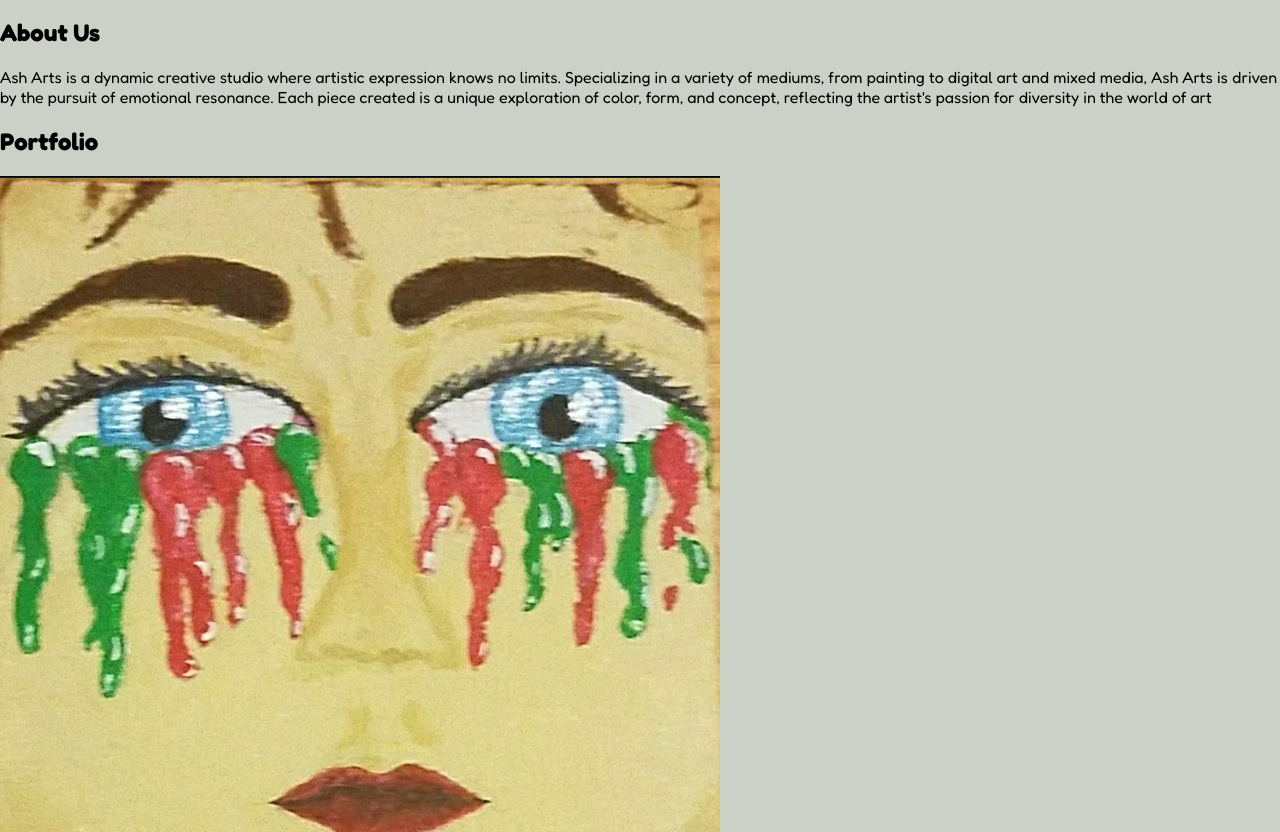
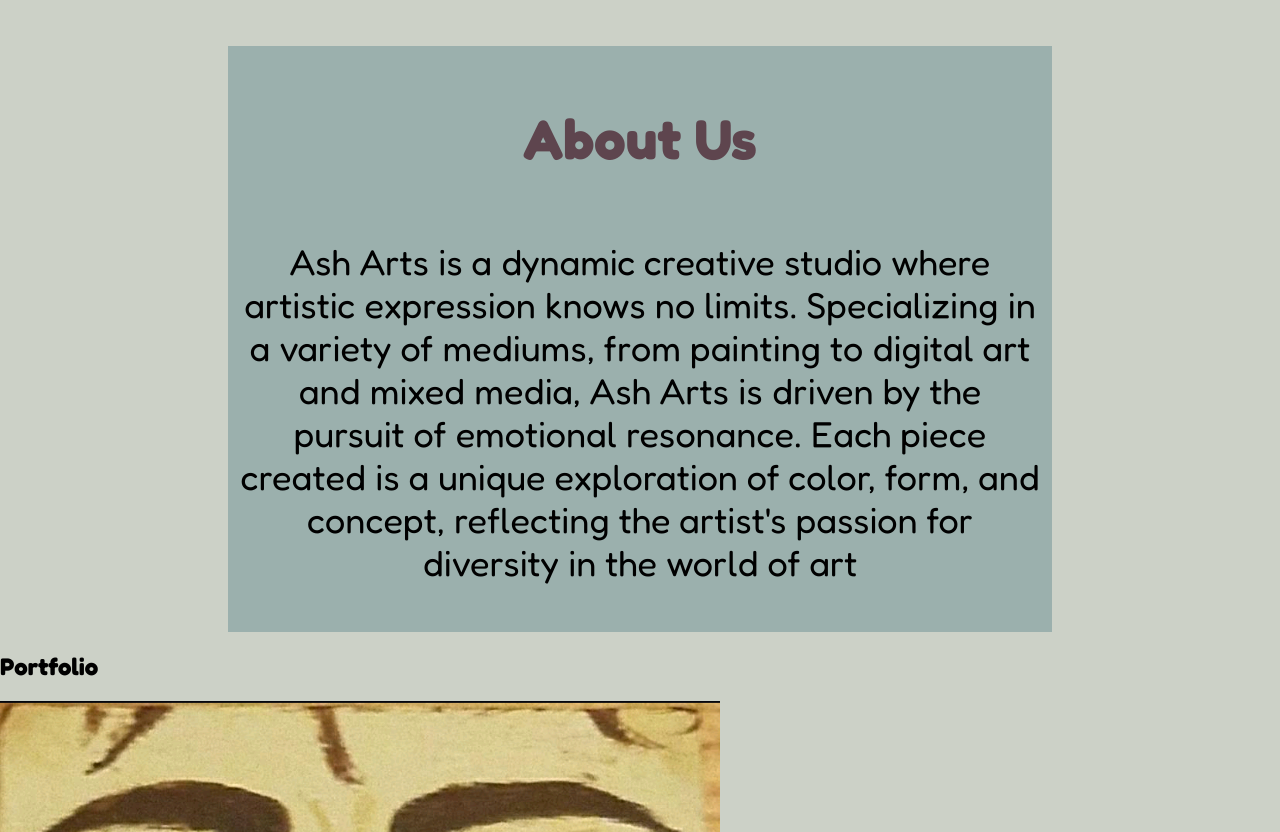
Before and after one commit to DarkOwl490/ash-arts-business, a plain HTML site: page index.html in a window 1280 px wide. Shown: the part 787-1619 px from the top of the page. Drawn offline with Linux system fonts and the light colour scheme; a web font is replaced by a local one.

Commit message:
Refactor about section with new layout and styling enhancements

```diff
--- a/index.html
+++ b/index.html
@@ -27,9 +27,11 @@
       <h2>Art in Variation</h2>
     </section>
     <!-- About -->
-     <section id="about">
-      <h2>About Us</h2>
-      <p>Ash Arts is a dynamic creative studio where artistic expression knows no limits. Specializing in a variety of mediums, from painting to digital art and mixed media, Ash Arts is driven by the pursuit of emotional resonance. Each piece created is a unique exploration of color, form, and concept, reflecting the artist's passion for diversity in the world of art</p>
+     <section id="about" class="about">
+      <div class="about-content">
+        <h2>About Us</h2>
+        <p>Ash Arts is a dynamic creative studio where artistic expression knows no limits. Specializing in a variety of mediums, from painting to digital art and mixed media, Ash Arts is driven by the pursuit of emotional resonance. Each piece created is a unique exploration of color, form, and concept, reflecting the artist's passion for diversity in the world of art</p>
+      </div>
     </section>
     <!-- Portfolio -->
     <section id="portfolio">
--- a/resources/css/styles.css
+++ b/resources/css/styles.css
@@ -69,9 +69,29 @@ nav a {
 }
 
 /* About */
-
-
-
+.about {
+    margin-top: 3rem;
+    display: flex;
+    flex-direction: column;
+    align-items: center;
+}
+.about-content {
+    padding: 0.75rem;
+    display: flex;
+    flex-direction: column;
+    align-items: center;
+    background-color: rgb(8, 76, 97, 0.25);
+}
+.about h2 {
+    margin-bottom: 2rem;
+    font-size: 3.5rem;
+    color: #5e454e;
+}
+.about p {
+    font-size: 2.25rem;
+    text-align: center;
+    max-width: 800px;
+}
 
 /* Portfolio */
 
```
